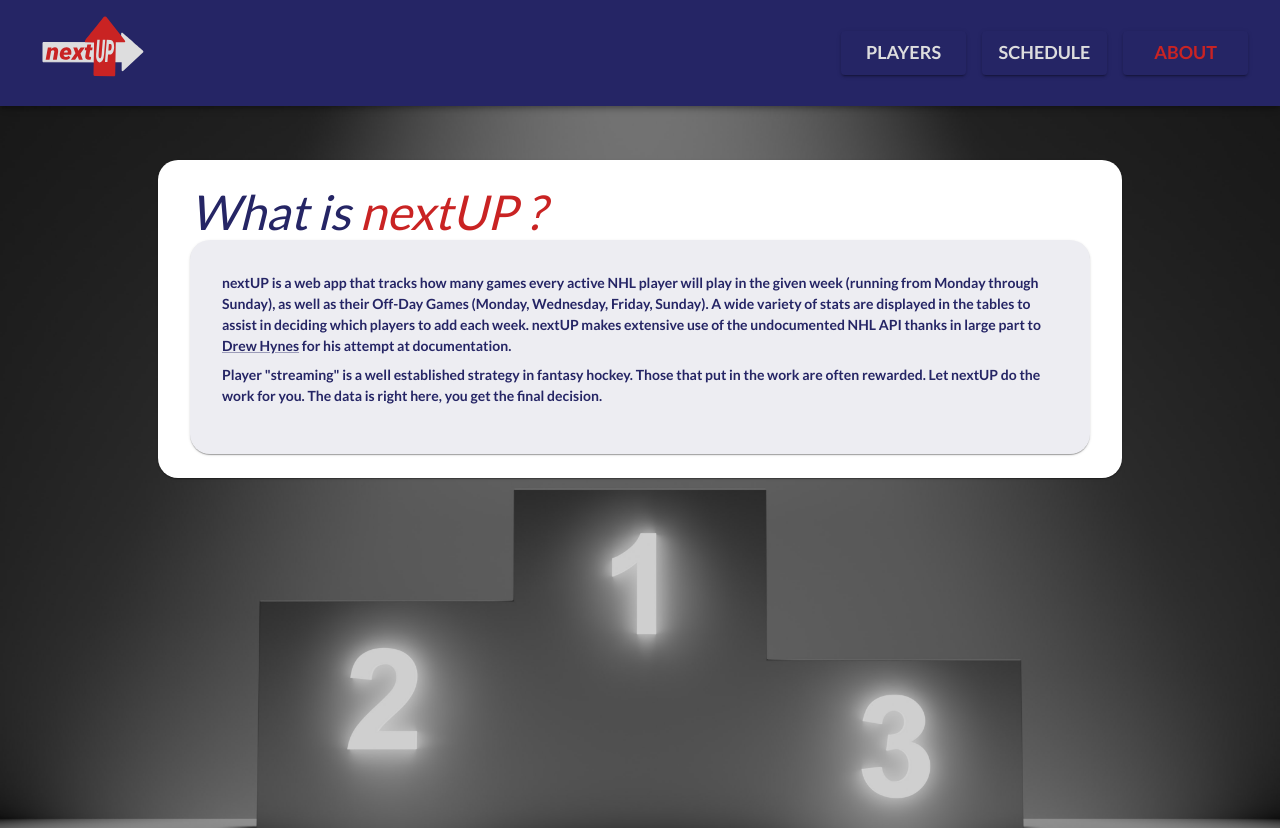
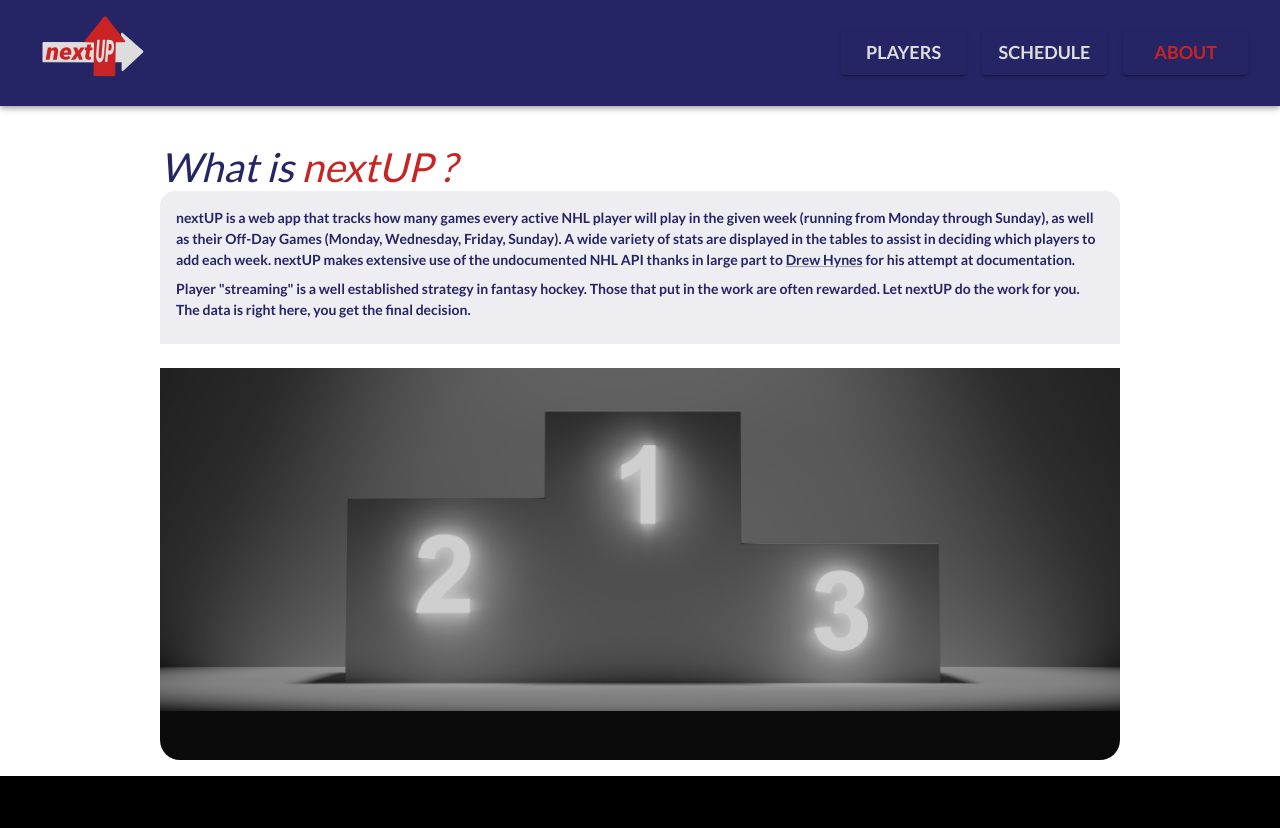
Before and after one commit to apreynolds1989/nextUP, a React (Create React App) app: page /nextUP/about in a window 1280 px wide. Shown: the top 828 px of the page. Built offline with nearby package versions, Linux system fonts and the light colour scheme.

Commit message:
Updated look of About page

```diff
--- a/src/assets/theme.js
+++ b/src/assets/theme.js
@@ -130,17 +130,23 @@ export const bannerScheduleBackground = {
 };
 
 export const podiumCardSx = {
-    // width: '80vw',
-    // height: '80vh',
-    margin: 0,
-    width: '100vw',
+    height: '80vh',
+    width: {
+        sm: '90vw',
+        md: '85vw',
+        lg: '75vw',
+        xl: '70vw',
+    },
+    borderRadius: 5,
+    marginTop: 15,
+    marginBottom: 2,
     marginX: 'auto',
     paddingBottom: 10,
-    backgroundColor: `${palette.gtBlue}15`,
+    backgroundColor: `#0b0b0b`,
     backgroundImage: `url(${podium})`,
     backgroundRepeat: 'no-repeat',
     backgroundPosition: 'center center',
-    backgroundSize: 'cover',
+    backgroundSize: 'contain',
     // borderRadius: 3,
 };
 
--- a/src/pages/About.jsx
+++ b/src/pages/About.jsx
@@ -9,25 +9,33 @@ export const About = ({ isMobileSize }) => {
                 <Box
                     sx={{
                         display: 'flex',
+                        alignItems: 'center',
                         minHeight: '60vh',
                         margin: 0,
                         marginTop: 7,
-                        backgroundColor: palette.gtWhite,
+                        backgroundColor: 'white',
                     }}
                 >
                     <AboutUsTitleCard isMobileSize={isMobileSize} />
                 </Box>
             )}
             {!isMobileSize && (
-                <Card sx={{ ...podiumCardSx }}>
-                    <CardContent>
+                <Card
+                    sx={{ ...podiumCardSx, overflow: 'visible', boxShadow: 0 }}
+                >
+                    <CardContent
+                        sx={{
+                            paddingTop: 0,
+                            paddingX: 0,
+                        }}
+                    >
                         <Box
                             sx={{
                                 display: 'flex',
                                 justifyContent: 'center',
-                                maxWidth: isMobileSize ? '100vw' : '80vw',
+                                maxWidth: isMobileSize ? '100vw' : '100vw',
                                 marginX: isMobileSize ? 0 : 'auto',
-                                marginTop: isMobileSize ? 7 : 18,
+                                marginTop: isMobileSize ? 7 : 0,
                                 marginBottom: isMobileSize ? 0 : 50,
                             }}
                         >
@@ -44,24 +52,35 @@ const AboutUsTitleCard = ({ isMobileSize }) => {
     return (
         <Card
             sx={{
-                maxWidth: '1000px',
+                width: '100vw',
                 // minHeight: isMobileSize ? '100vh' : null,
                 // backgroundColor: palette.gtWhite,
-                borderRadius: isMobileSize ? 0 : 5,
+                borderRadius: 0,
+                boxShadow: 0,
             }}
         >
-            <CardContent>
+            <CardContent
+                sx={{
+                    paddingX: 0,
+                }}
+            >
                 <Box
                     sx={{
                         display: 'flex',
                         flexDirection: 'column',
                         paddingTop: isMobileSize ? 3 : 1,
-                        paddingX: isMobileSize ? 1 : 2,
+                        paddingX: isMobileSize ? 1 : 0,
                     }}
                 >
                     <Typography
                         variant={isMobileSize ? 'h4' : 'h3'}
-                        sx={{ textDecoration: 'none' }}
+                        sx={{
+                            textDecoration: 'none',
+                            fontSize: {
+                                sm: '36px',
+                                md: '40px',
+                            },
+                        }}
                     >
                         <span style={{ color: palette.gtBlue }}>What is </span>
                         <span style={{ color: palette.gtRed }}>nextUP ?</span>
@@ -77,11 +96,14 @@ const DescriptionCard = ({ isMobileSize }) => {
     return (
         <Card
             sx={{
-                maxWidth: '900px',
-                borderRadius: 5,
-                padding: 2,
+                width: '100%',
+                borderTopLeftRadius: 15,
+                borderTopRightRadius: 15,
+                borderBottomLeftRadius: isMobileSize ? 15 : 0,
+                borderBottomRightRadius: isMobileSize ? 15 : 0,
                 marginX: 'auto',
                 backgroundColor: `${palette.gtBlue}15`,
+                boxShadow: 0,
             }}
         >
             <CardContent>
@@ -108,7 +130,7 @@ const DescriptionCard = ({ isMobileSize }) => {
                 <Typography
                     variant='body1'
                     sx={{
-                        marginBottom: 1,
+                        marginBottom: 0,
                         fontWeight: 'bold',
                         fontSize: isMobileSize ? '12px' : '14px',
                     }}
```
Also changed, not shown: src/assets/img/podium.jpg.
